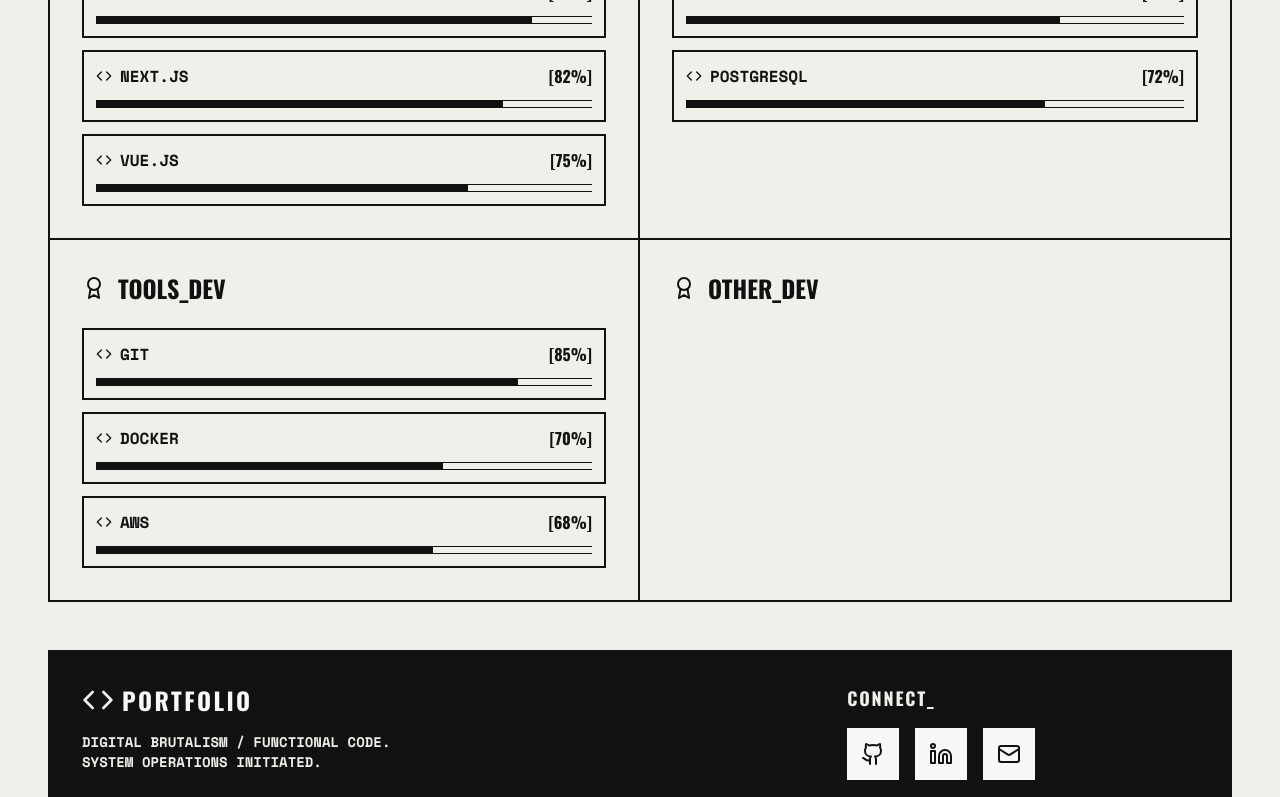
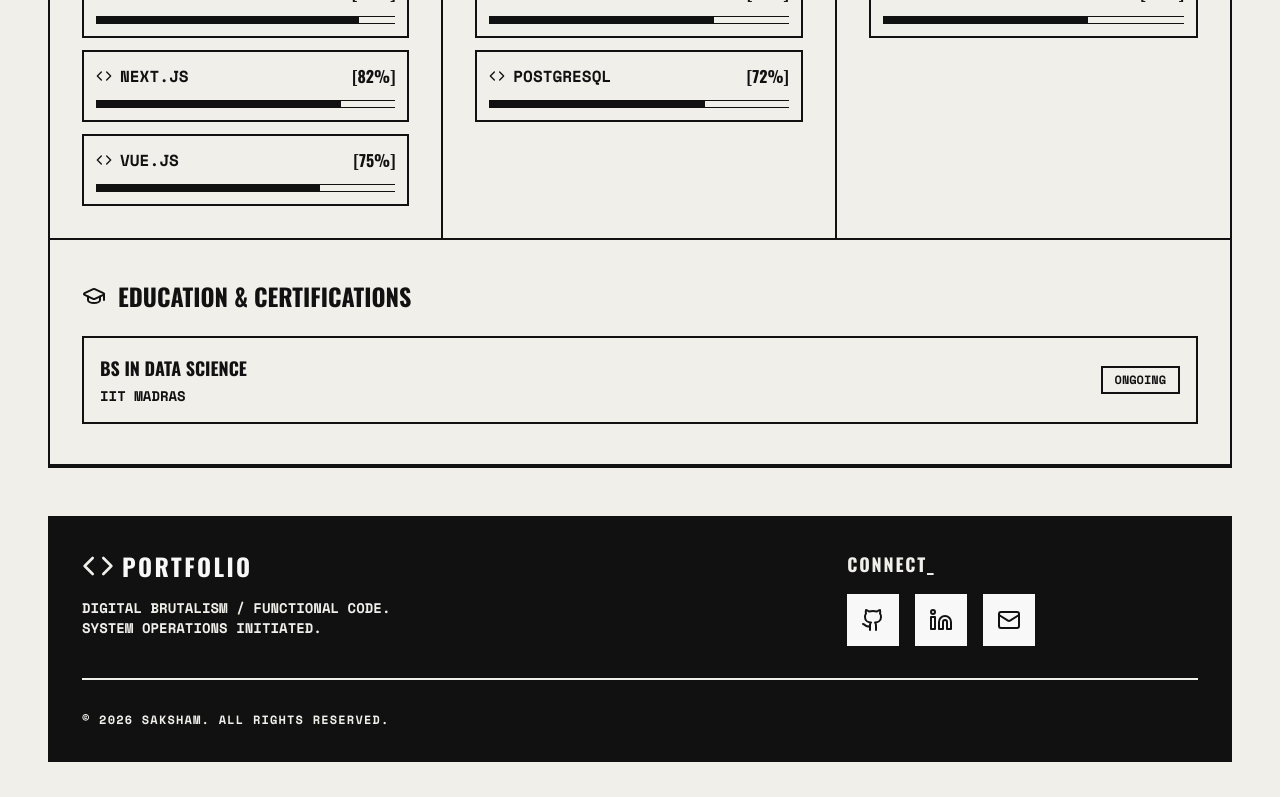
Before and after one commit to sakshamgoated/Portfolio, a React (Vite) app: page /sys-info in a window 1280 px wide. Shown: the part 1541-2338 px from the top of the page. Built offline with nearby package versions, Linux system fonts and the light colour scheme.

Commit message:
feat: add Education & Certifications section with IIT Madras BS
- Replace empty "other" skills quadrant with dedicated Education section
- Add BS in Data Science from IIT Madras (ongoing)
- Restructure skills grid to 3 columns

Co-Authored-By: Claude Opus 4.6 <noreply@anthropic.com>

```diff
--- a/src/pages/AboutPage.tsx
+++ b/src/pages/AboutPage.tsx
@@ -1,5 +1,5 @@
 import React from 'react';
-import { User, MapPin, Mail, Phone, Download, Code, Target, Award } from 'lucide-react';
+import { User, MapPin, Mail, Phone, Download, Code, Target, Award, GraduationCap } from 'lucide-react';
 import { skills } from '../data/mockData';
 import { useScrollReveal } from '../hooks/useScrollReveal';
 
@@ -10,7 +10,6 @@ const AboutPage: React.FC = () => {
     frontend: skills.filter(skill => skill.category === 'frontend'),
     backend: skills.filter(skill => skill.category === 'backend'),
     tools: skills.filter(skill => skill.category === 'tools'),
-    other: skills.filter(skill => skill.category === 'other'),
   };
 
   const SkillBar: React.FC<{ skill: { name: string; level: number } }> = ({ skill }) => (
@@ -128,9 +127,9 @@ const AboutPage: React.FC = () => {
           </p>
         </div>
 
-        <div className="w-full grid grid-cols-1 md:grid-cols-2">
+        <div className="w-full grid grid-cols-1 md:grid-cols-3">
            {Object.entries(skillCategories).map(([category, categorySkills], index) => (
-             <div key={category} className={`p-4 sm:p-8 border-cy-dark ${index % 2 === 0 ? 'md:border-r-2' : ''} ${(index === 0 || index === 1) ? 'border-b-2' : ''} reveal`}>
+             <div key={category} className={`p-4 sm:p-8 border-b-2 border-cy-dark ${index < 2 ? 'md:border-r-2' : ''} reveal`}>
                <h3 className="font-heading text-2xl font-bold uppercase mb-6 flex items-center gap-3">
                  <Award className="w-6 h-6"/> {category}_DEV
                </h3>
@@ -142,6 +141,24 @@ const AboutPage: React.FC = () => {
              </div>
            ))}
         </div>
+
+        {/* Education & Certifications */}
+        <div className="w-full px-4 sm:px-8 py-10 border-b-2 border-cy-dark">
+          <h3 className="font-heading text-2xl font-bold uppercase mb-6 flex items-center gap-3 reveal">
+            <GraduationCap className="w-6 h-6"/> EDUCATION & CERTIFICATIONS
+          </h3>
+          <div className="flex flex-col gap-4 reveal">
+            <div className="brutal-border p-4 hover-invert group">
+              <div className="flex flex-col sm:flex-row sm:justify-between sm:items-center gap-2">
+                <div>
+                  <span className="font-heading text-lg font-bold uppercase">BS in Data Science</span>
+                  <p className="text-sm font-bold uppercase mt-1">IIT Madras</p>
+                </div>
+                <span className="brutal-border px-3 py-1 text-xs font-bold uppercase w-fit">Ongoing</span>
+              </div>
+            </div>
+          </div>
+        </div>
       </div>
     </div>
   );
```
